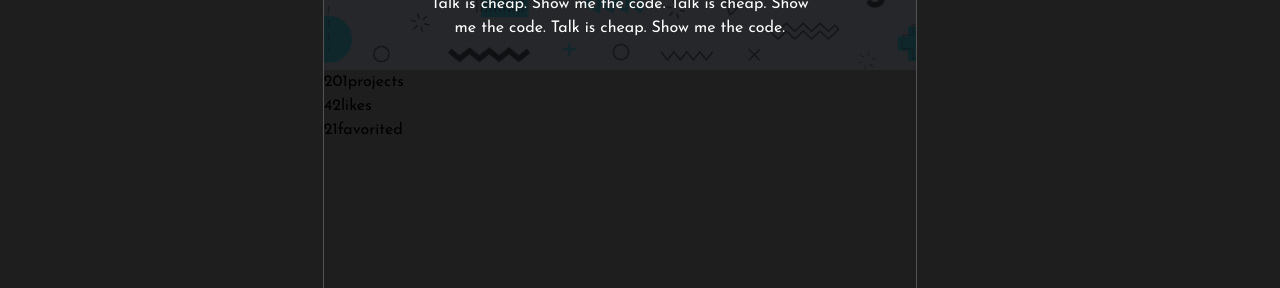
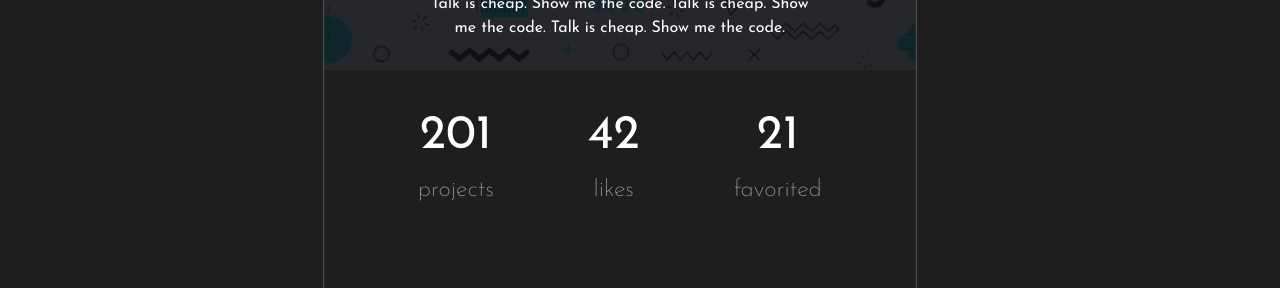
Before and after one commit to 18jad/code-with-me, a React (Create React App) app in the folder frontend/: page /profile in a window 1280 px wide. Shown: the part 314-602 px from the top of the page. Built offline with nearby package versions, Linux system fonts and the light colour scheme; the HTML template or start-up script is replaced by a standard one.

Commit message:
[Frontend | Styling]: Styled stats section and cards

```diff
--- a/frontend/src/views/styles/Profile.module.scss
+++ b/frontend/src/views/styles/Profile.module.scss
@@ -121,6 +121,31 @@ $dark-bg: #3e3e3e;
         }
       }
     }
+
+    .statsWrapper {
+      display: flex;
+      align-items: center;
+      justify-content: space-evenly;
+      padding: 30px 0;
+
+      .statsCard {
+        display: flex;
+        align-items: center;
+        justify-content: center;
+        color: white;
+        flex-direction: column;
+
+        .cardCount {
+          font-size: 3rem;
+        }
+
+        .cardText {
+          font-size: 1.5rem;
+          font-weight: 100;
+          color: #9c9c9c;
+        }
+      }
+    }
   }
 
   .searchSection {
```
